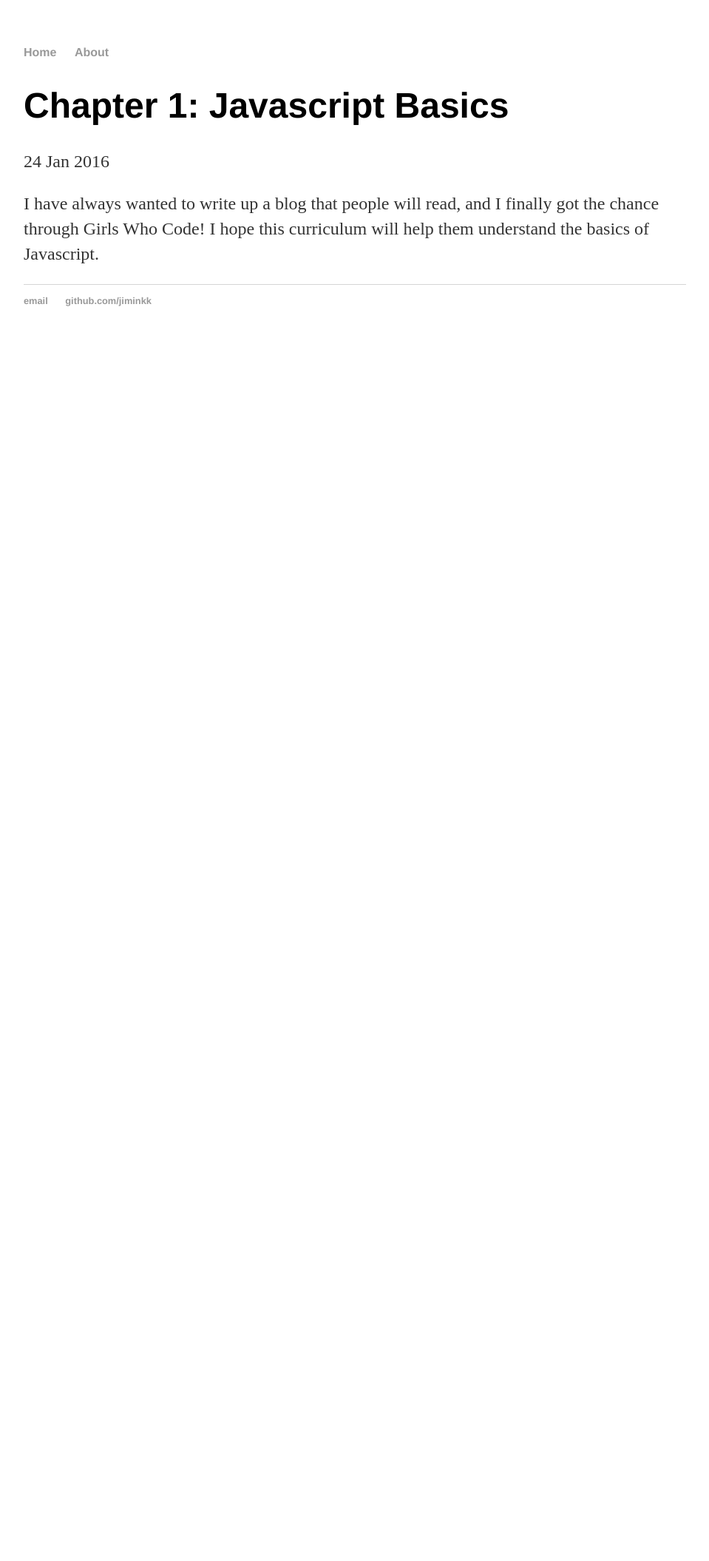
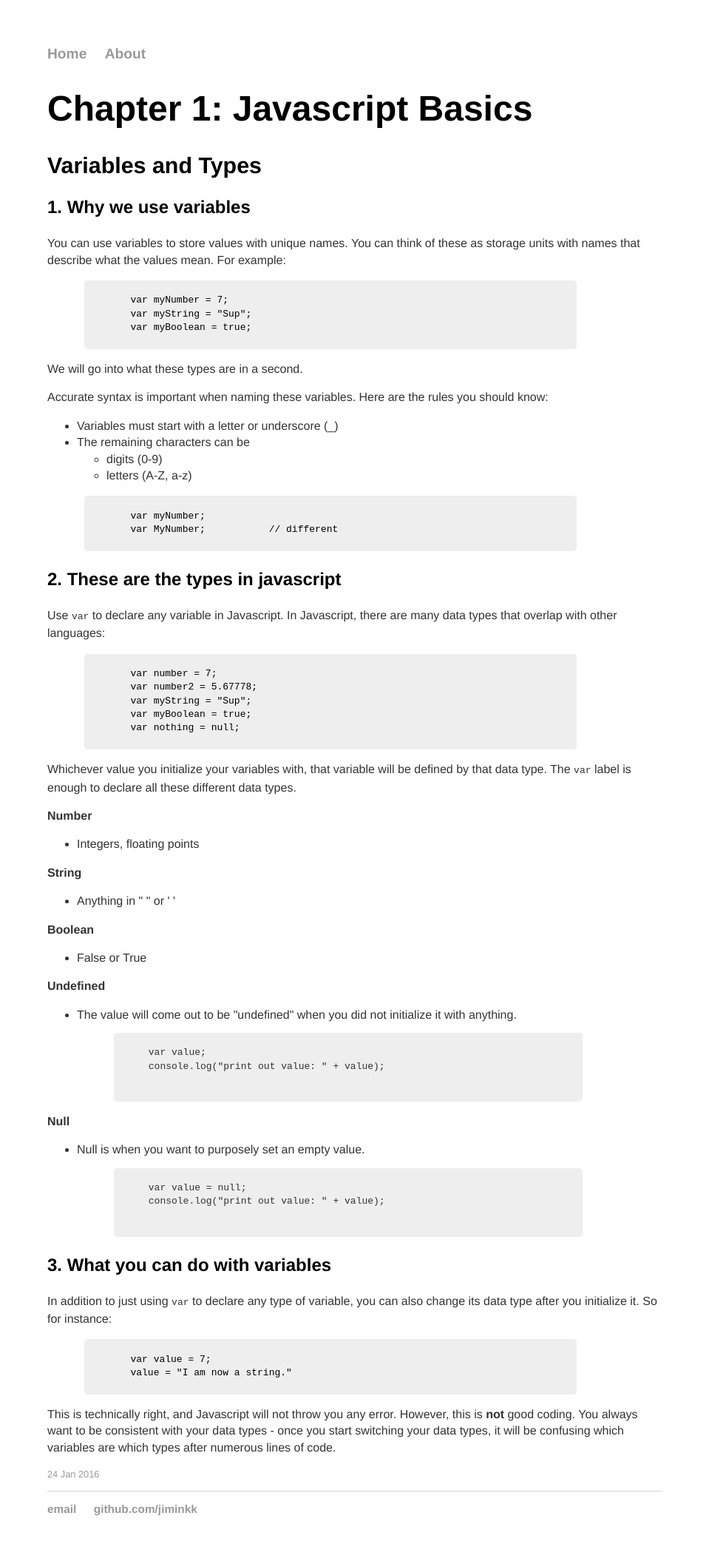
Before and after one commit to jiminkk/gwc-curriculum, a Jekyll site: the page built from _posts/2016-01-25-hello-world.md, in a window 1280 px wide. Shown: the whole page at 74% size, without its empty margins (160-1119 px from the left). Built offline with Jekyll 4.4.1, drawn with Linux system fonts in a browser that asks for light colours; before the commit the page ends 900 px from its top, so only the background shows below that.

Commit message:
almost done with chapter 1

```diff
--- a/_config.yml
+++ b/_config.yml
@@ -1,2 +1,3 @@
 # File: _config.yml
 name: Jasmine Kim, Full Stack Developer
+markdown: kramdown
--- a/_layouts/post.html
+++ b/_layouts/post.html
@@ -2,8 +2,8 @@
 layout: default
 ---
 <h1>{{ page.title }}</h1>
-<p class="meta">{{ page.date | date_to_string }}</p>
 
 <div class="post">
   {{ content }}
 </div>
+<p class="meta">{{ page.date | date_to_string }}</p>
--- a/_posts/2016-01-25-hello-world.md
+++ b/_posts/2016-01-25-hello-world.md
@@ -4,4 +4,75 @@ title: "Chapter 1: Javascript Basics"
 date: 2016-01-24
 ---
 
-I have always wanted to write up a blog that people will read, and I finally got the chance through Girls Who Code! I hope this curriculum will help them understand the basics of Javascript.
+## Variables and Types
+
+### 1. Why we use variables
+You can use variables to store values with unique names. You can think of these as storage units with names that describe what the values mean. For example:
+<pre><code>
+	var myNumber = 7;
+	var myString = "Sup";
+	var myBoolean = true;
+</code></pre>
+
+We will go into what these types are in a second.
+
+Accurate syntax is important when naming these variables. Here are the rules you should know:
+
+* Variables must start with a letter or underscore (_)
+* The remaining characters can be
+	* digits (0-9)
+	* letters (A-Z, a-z)
+
+<pre><code>
+	var myNumber;
+	var MyNumber;		// different
+</code></pre>
+
+### 2. These are the types in javascript
+Use `var` to declare any variable in Javascript.
+In Javascript, there are many data types that overlap with other languages:
+<pre><code>
+	var number = 7;
+	var number2 = 5.67778;
+	var myString = "Sup";
+	var myBoolean = true;
+	var nothing = null;
+</code></pre>
+
+Whichever value you initialize your variables with, that variable will be defined by that data type. The `var` label is enough to declare all these different data types.
+
+**Number**
+
+* Integers, floating points
+
+**String**
+
+* Anything in \" \" or \' \'
+
+**Boolean**
+
+* False or True
+
+**Undefined**
+
+* The value will come out to be \"undefined\" when you did not initialize it with anything.
+	<pre><code>
+		var value;
+		console.log("print out value: " + value);
+	</code></pre>
+
+**Null**
+
+* Null is when you want to purposely set an empty value.
+	<pre><code>
+		var value = null;
+		console.log("print out value: " + value);
+	</code></pre>
+
+### 3. What you can do with variables
+In addition to just using `var` to declare any type of variable, you can also change its data type after you initialize it. So for instance:
+<pre><code>
+	var value = 7;
+	value = "I am now a string."
+</code></pre>
+This is technically right, and Javascript will not throw you any error. However, this is **not** good coding. You always want to be consistent with your data types - once you start switching your data types, it will be confusing which variables are which types after numerous lines of code.
--- a/css/main.css
+++ b/css/main.css
@@ -1,29 +1,57 @@
-body { margin: 60px auto; width: 70%; }
+body {
+	margin: 60px auto;
+	width: 65%;
+	font-family: 'Helvetica', 'Arial', 'Sans-Serif';
+}
 
 a { text-decoration: none; color: #999; }
 a:hover { text-decoration: underline; }
 
-p, ul { font-size: 1.5em; line-height: 1.4em; color: #333; }
+p, ul, li {
+	font-size: 1.0em; line-height: 1.4em; color: #333;
+}
+ul li ul, ul li ul {
+	font-size: 1.0em; line-height: 1.4em; color: #333;
+}
 
-h1, h2, h3, h4 { font-family: 'Helvetica', 'Arial', 'Sans-Serif'; }
 h1 { font-size: 3em;  }
-h2 { font-size: 2.7em; }
-h3 { font-size: 2.3em; }
-h4 { font-size: 1.9em; }
+h2 { font-size: 1.9em; }
+h3 { font-size: 1.5em; }
+h4 { font-size: 1.3em; }
 
-nav ul, footer ul { font-size: 1em; font-family: 'Helvetica', 'Arial', 'Sans-Serif'; padding: 0px; list-style: none; font-weight: bold; }
-nav ul li, footer ul li { display: inline; margin-right: 20px; }
+.meta {
+	font-size: 0.8em;
+	color: #999;
+}
+
+pre {
+	line-height: 1.4em;
+	padding: 0 0 20px 0;
+	width: 80%;
+	margin-left: 50px;
+	display: block;
+	background-color: #eee;
+	border-radius: 5px;
+	word-wrap: break-word;
+}
+
+@media (max-width: 550px) {
+	pre{
+		margin: 0;
+		width: 100%;
+	}
+}
+
+/* nav */
+nav ul, footer ul {
+	padding: 0px;
+	list-style: none;
+	font-weight: bold;
+}
+nav ul li, footer ul li {
+	font-size: 1.2em;
+	display: inline;
+	margin-right: 20px;
+}
 
 footer { border-top: 1px solid #d5d5d5; font-size: .8em; }
-
-/* Blog */
-ul.posts { margin: 20px auto 40px; font-size: 1.5em; }
-ul.posts li { list-style: none; }
-
-/* CV */
-.cv { margin: 0px 0px 60px; }
-.cv h1 { font-size: 3em; }
-.cv h2 { font-size: 2em; }
-.cv address, .cv .download { font-family: 'Helvetica', 'Arial', 'Sans-Serif'; }
-.cv address, .cv p { font-size: 1.2em; }
-.cv .download { float: right; font-size: .8em; text-transform: uppercase; }
```
Also changed, not shown: _layouts/default.html (+4 -4 lines), about/index.html (added, +9 -0 lines), 1 other file.
